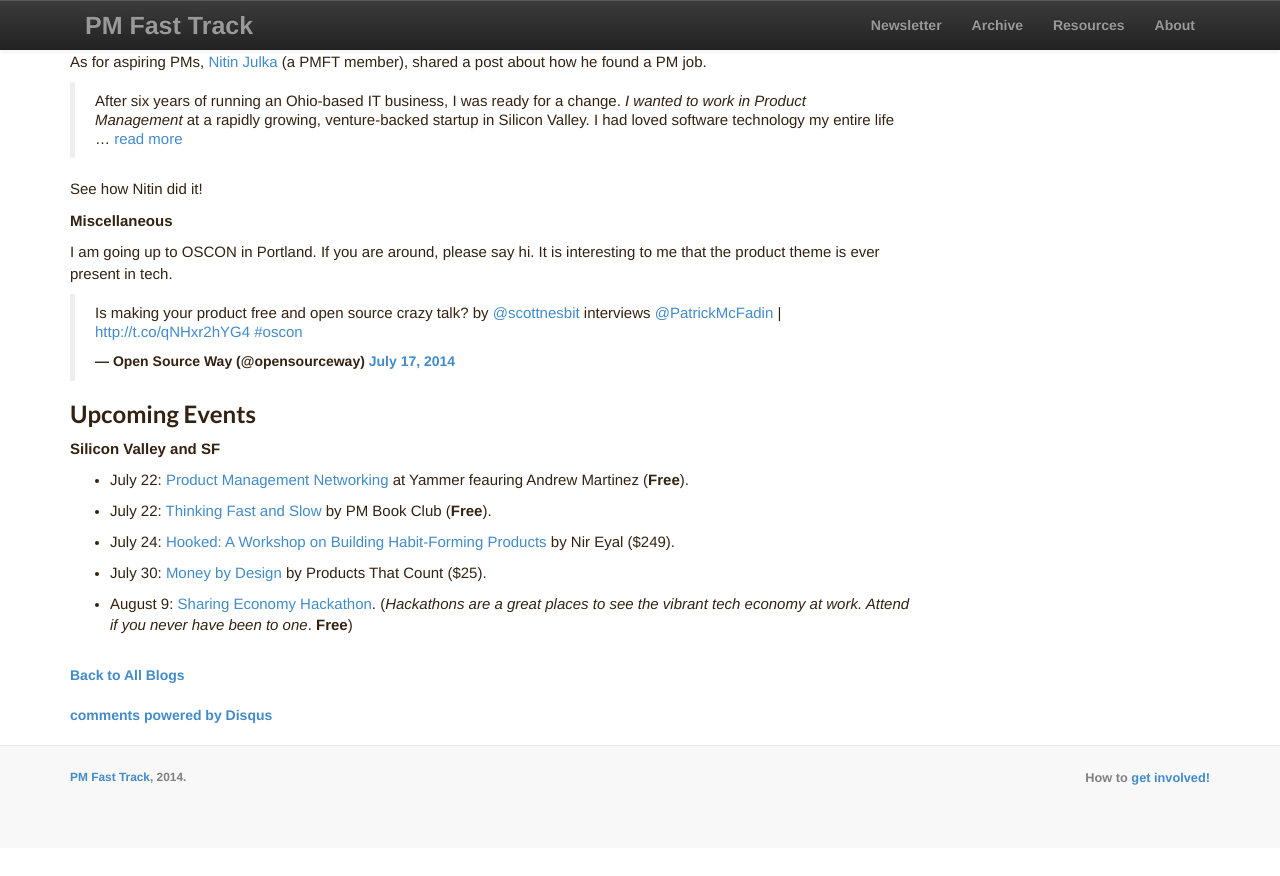
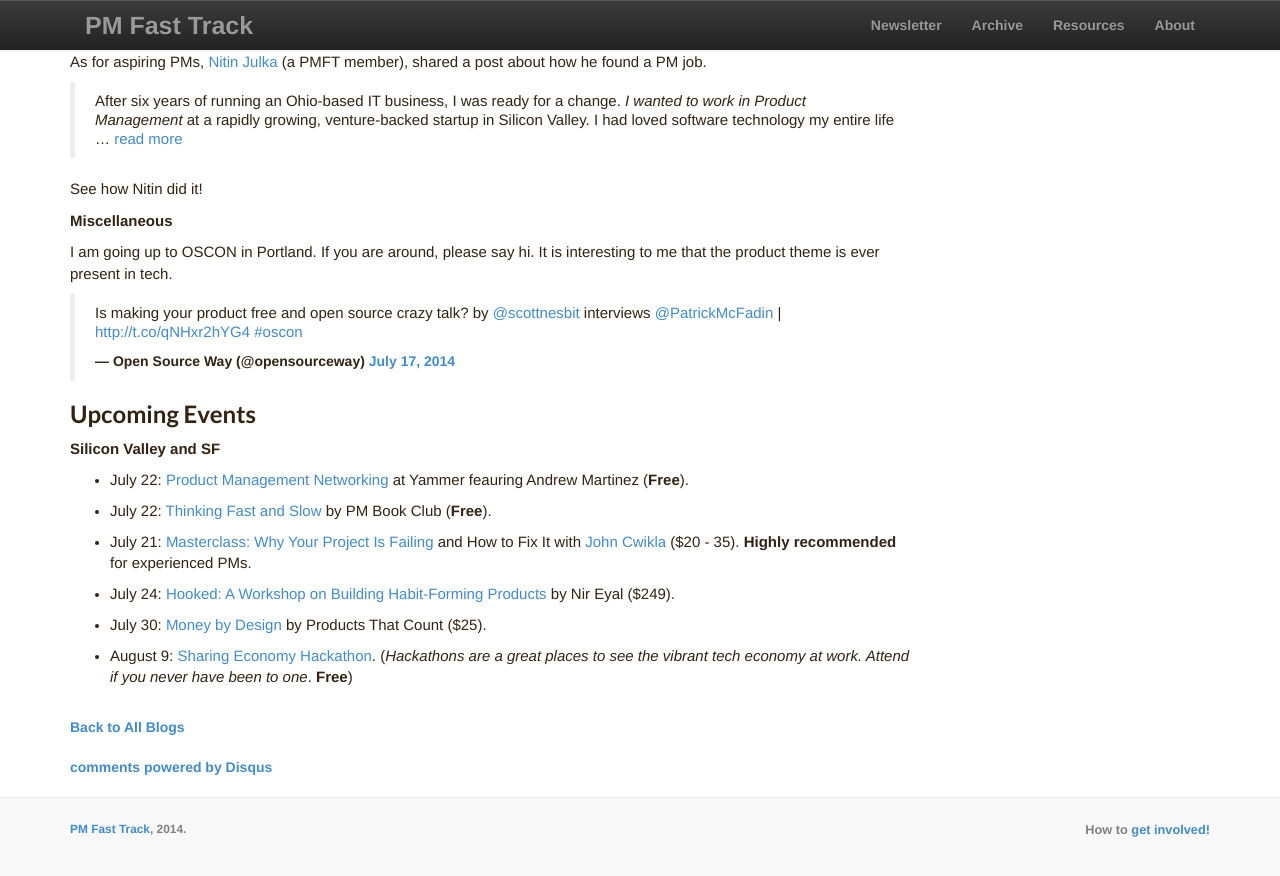
Before and after one commit to productmanagers/productmanagers.github.io, a Jekyll site: the page built from blog/_posts/2014-07-21-weekly16.md, in a window 1280 px wide and 900 px high, scrolled down 1660 px. Shown: the top 876 px of the window. Built offline with Jekyll 4.4.1, drawn with Linux system fonts in a browser that asks for light colours; nearby versions of some CDN libraries; comment, search, counter and statistics services are not loaded; before the commit the page ends 2508 px from its top, so only the background shows below that.

Commit message:
updated post details

```diff
--- a/blog/_posts/2014-07-21-weekly16.md
+++ b/blog/_posts/2014-07-21-weekly16.md
@@ -64,6 +64,8 @@
 
 * July 22: <a target="_" href="http://www.meetup.com/SF-Product-Management-Book-Club/events/188690572/">Thinking Fast and Slow</a> by PM Book Club (__Free__).
 
+* July 21: <a target="_" href="http://pmft-giantpixel.eventbrite.com/?aff=pmfastrack">Masterclass: Why Your Project Is Failing</a> and How to Fix It with <a target="_" href="http://www.linkedin.com/in/cwikla">John Cwikla</a> ($20 - 35).  __Highly recommended__ for experienced PMs.
+
 * July 24: <a target="_" href="http://www.eventbrite.com/e/hooked-a-workshop-on-building-habit-forming-products-tickets-11985275281">Hooked: A Workshop on Building Habit-Forming Products</a> by Nir Eyal ($249).
 
 * July 30: <a target="_" href="https://www.eventbrite.com/e/money-by-design-tickets-11970162077">Money by Design</a> by Products That Count ($25).
```
